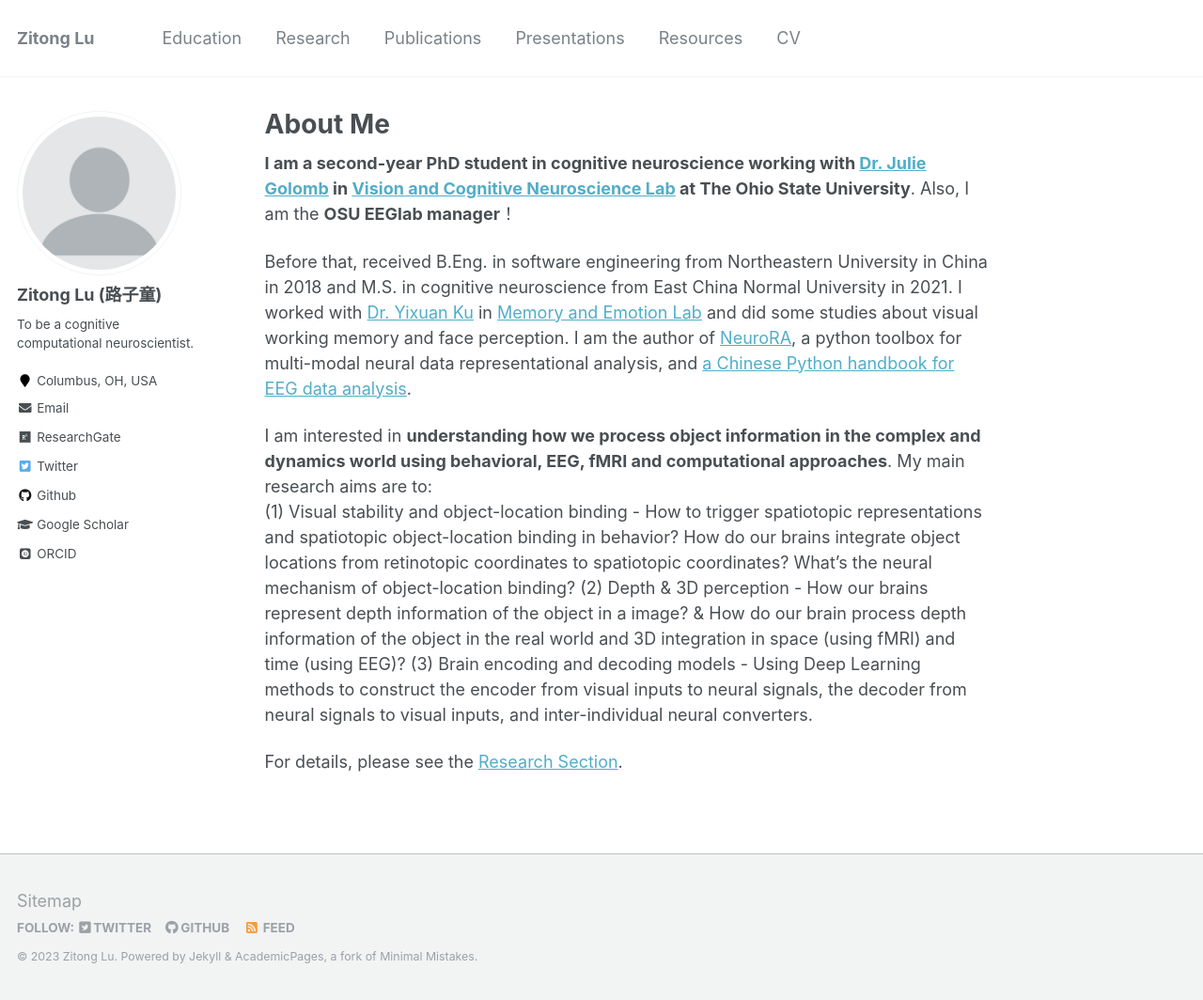
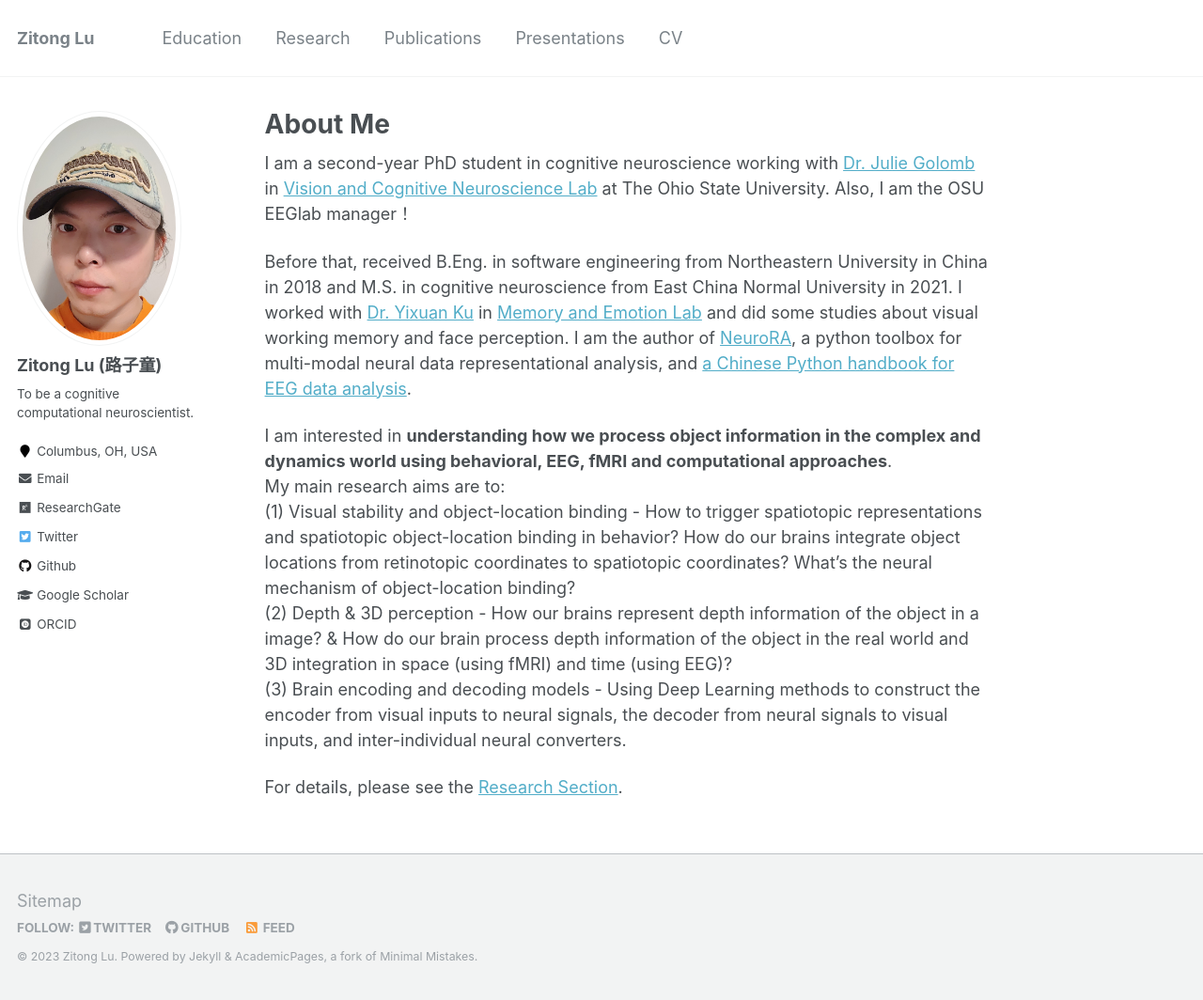
Before and after one commit to ZitongLu1996/zitonglu1996.github.io, a Jekyll site: the page built from _pages/about.md, in a window 1280 px wide and 1064 px high. Shown: the whole window at 94% size. Built offline with Jekyll 4.4.1, drawn with Linux system fonts in a browser that asks for light colours; some web fonts are replaced.

Commit message:
2023 Feb 11th

```diff
--- a/_config.yml
+++ b/_config.yml
@@ -109,7 +109,7 @@
   stackoverflow    : # http://stackoverflow.com/users/123456/username
   steam            :
   tumblr           :
-  twitter          : "Zitong Lu"
+  twitter          : "ZitongLu"
   vine             :
   weibo            :
   xing             :
--- a/_data/navigation.yml
+++ b/_data/navigation.yml
@@ -13,9 +13,6 @@
   - title: "Presentations"
     url: /presentations
 
-  - title: "Resources"
-    url: /resources
-
   - title: "CV"
     url: /files/CV_ZitongLu.pdf
 
--- a/_pages/about.md
+++ b/_pages/about.md
@@ -8,8 +8,8 @@
   - /about.html
 ---
 
-**I am a second-year PhD student in cognitive neuroscience working with [Dr. Julie Golomb](https://psychology.osu.edu/people/golomb.9) in [Vision and Cognitive Neuroscience Lab](https://u.osu.edu/golomblab/) at The Ohio State University**.
-Also, I am the **OSU EEGlab manager**！
+I am a second-year PhD student in cognitive neuroscience working with [Dr. Julie Golomb](https://psychology.osu.edu/people/golomb.9) in [Vision and Cognitive Neuroscience Lab](https://u.osu.edu/golomblab/) at The Ohio State University.
+Also, I am the OSU EEGlab manager！
 
 Before that, received B.Eng. in software engineering from Northeastern University in China in 2018 and M.S. in cognitive neuroscience from East China Normal University in 2021.
 I worked with [Dr. Yixuan Ku](https://psy.sysu.edu.cn/teacher/851) in [Memory and Emotion Lab](https://sysumelab.com/) and did some studies about visual working memory and face perception.
```
Also changed, not shown: _pages/research.md (+1 -0 lines), images/profile.jpeg (deleted), images/profile.png.
